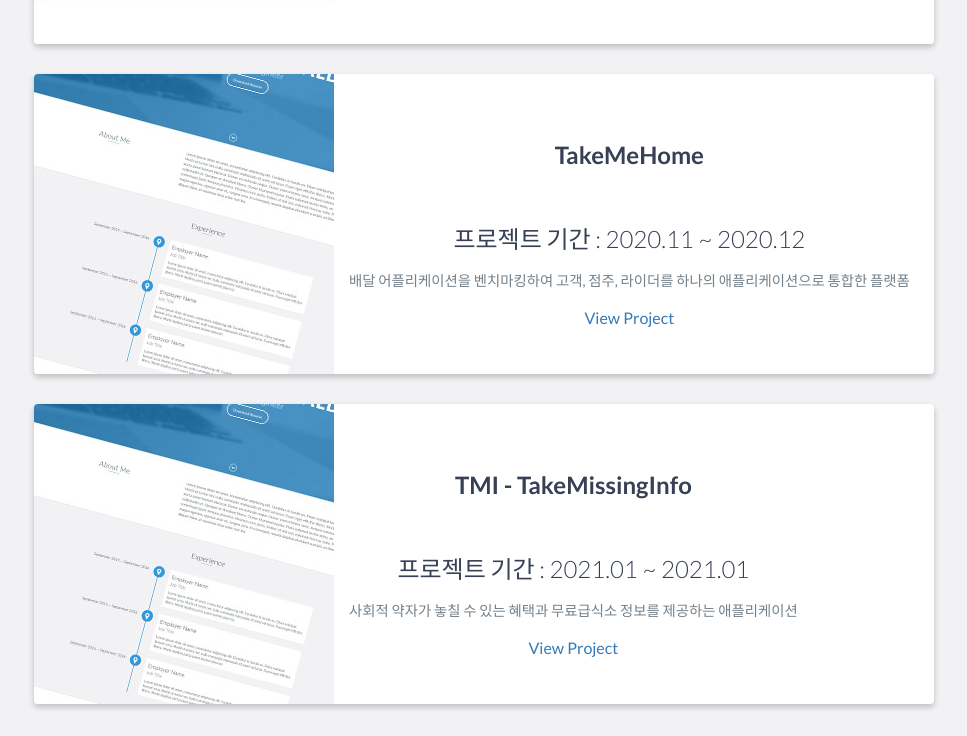
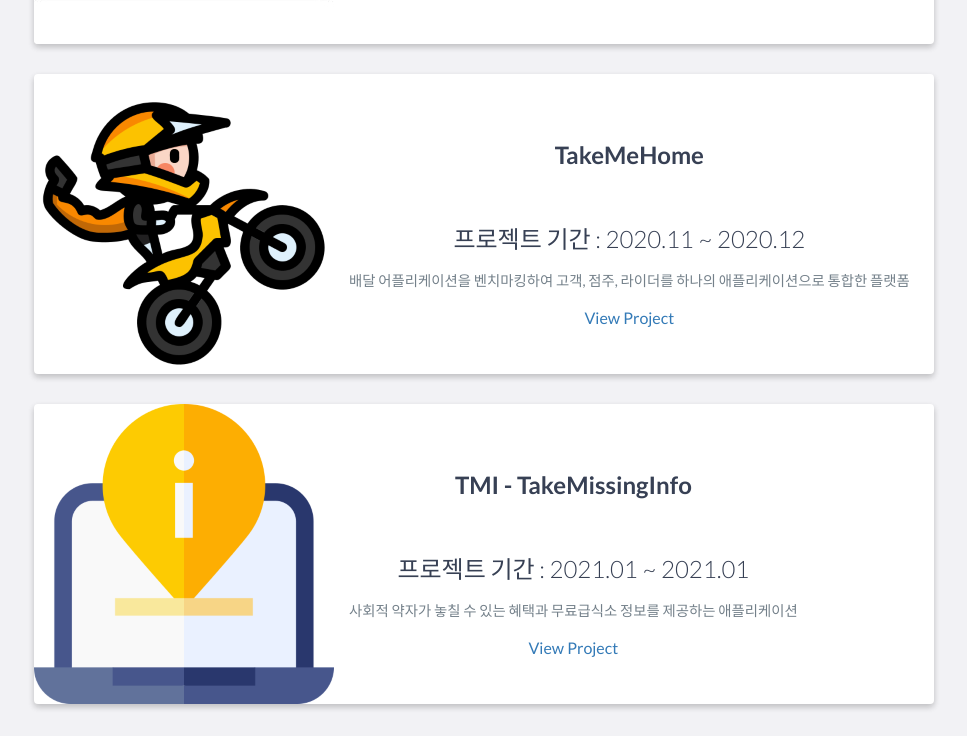
Before and after one commit to garam918/garam918.github.io, a website: page index.html in a window 1280 px wide. Shown: the part 2124-2860 px from the top of the page, without its empty margins (156-1123 px from the left). Drawn offline with nearby package versions, Linux system fonts and the light colour scheme.

Commit message:
Project Image Change

```diff
--- a/index.html
+++ b/index.html
@@ -133,7 +133,7 @@
 
                 <div class="project shadow-large">
                     <div class="project-image">
-                        <img src="images/project.jpg" />
+                        <img src="images/tmh.png" />
                     </div>
                     <!-- End .project-image -->
                     <div class="project-info">
@@ -150,7 +150,7 @@
 
                 <div class="project shadow-large">
                     <div class="project-image">
-                        <img src="images/project.jpg" />
+                        <img src="images/tmi.png" />
                     </div>
                     <!-- End .project-image -->
                     <div class="project-info">
```
Also changed, not shown: images/tmh.png (added), images/tmi.png (added).
